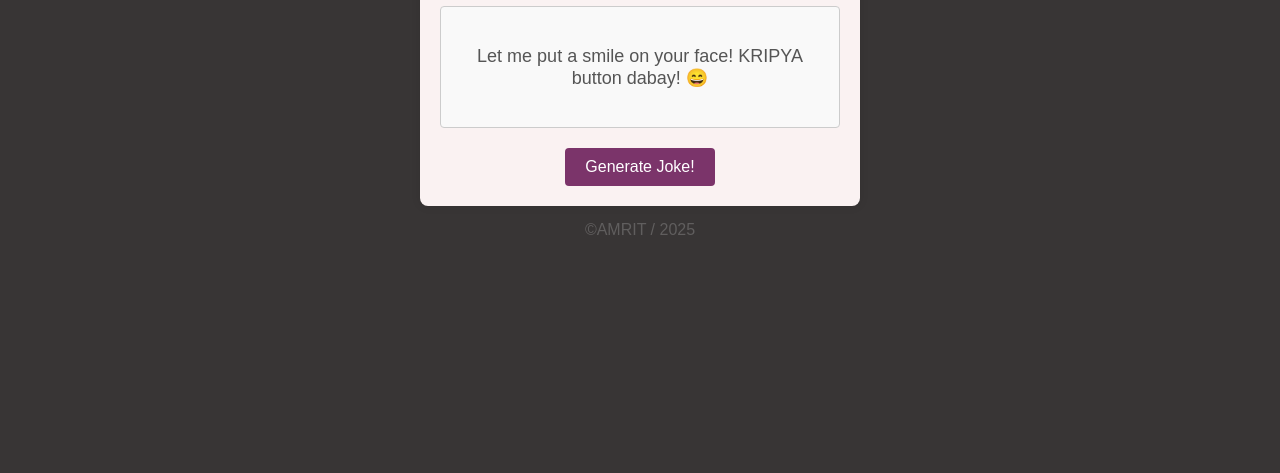
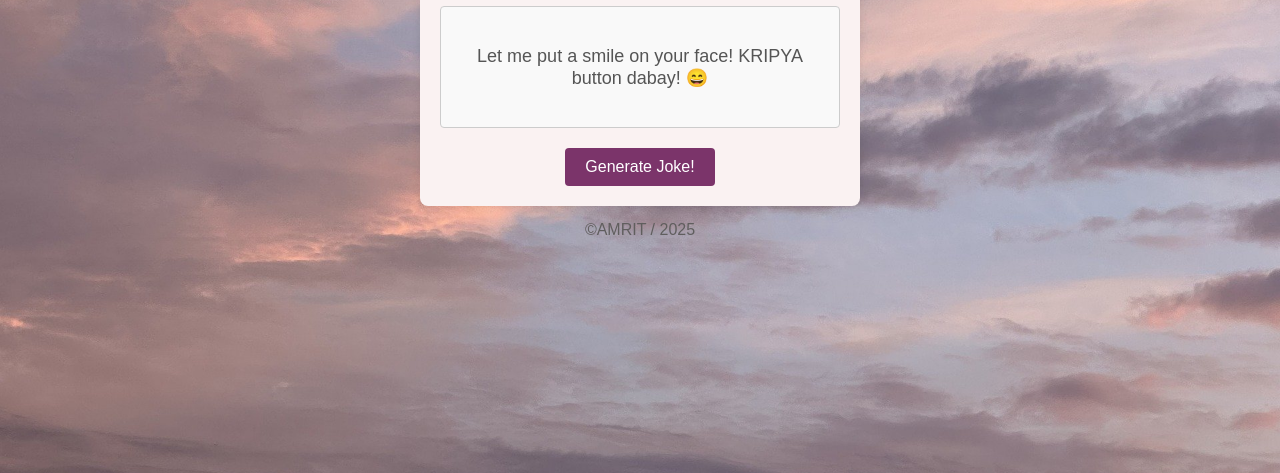
Before and after one commit to amrit2603/joke-generator, a plain HTML site: page index.html in a window 1280 px wide. Shown: the part 327-800 px from the top of the page. Drawn offline with Linux system fonts and the light colour scheme.

Commit message:
Update styles.css

```diff
--- a/styles.css
+++ b/styles.css
@@ -7,7 +7,7 @@ body {
 .background {
   width: 100vw;
   background-color: #383535;
-  background-image: url("/picture/background.jpg");
+  background-image: url("/background.jpg");
   background-position: center;
   background-repeat: no-repeat;
   background-size: cover;
```
